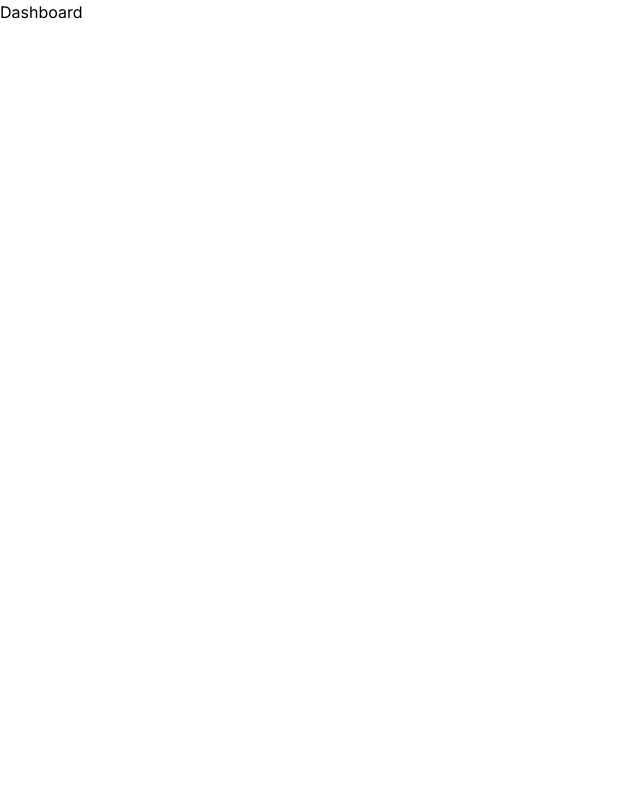
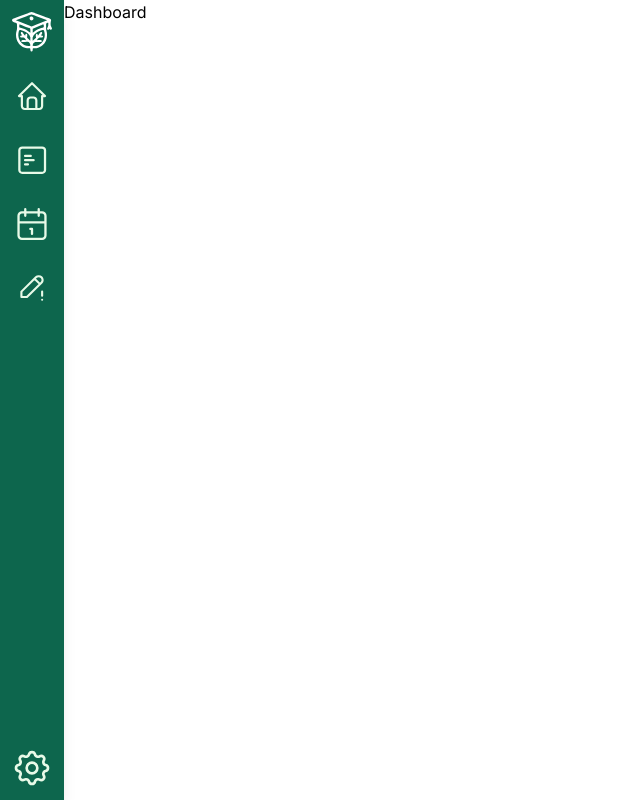
Before and after one commit to raphaelsanchez0/assignmint, a Next.js app: page /dashboard in a window 1280 px wide. Shown: the whole page, without its empty margins (0-640 px from the left). Built offline with nearby package versions, Linux system fonts and the light colour scheme.

Commit message:
fixed the issue where the navbar was covering <main/> content

```diff
--- a/app/_components/SideBar/SideBar.tsx
+++ b/app/_components/SideBar/SideBar.tsx
@@ -1,3 +1,4 @@
+"use client"
 import Image from 'next/image'
 import Link from "next/link"
 
@@ -8,12 +9,16 @@ import iconCalendar from "../../_assets/icons/calendar.svg"
 import iconPencil from "../../_assets/icons/pencil.svg"
 import iconSettings from "../../_assets/icons/settings.svg"
 
+import { usePathname } from 'next/navigation'
+
 const Sidebar = () => {
+    const pathname = usePathname()
+    if (pathname === "/") return <> </>
     const sideBarIconStyle = `relative flex items-center justify-center
                               h-12 w-12 mt-2 mb-2 mx-auto hover:color-white`
 
     return (
-        <div className="md:fixed md:top-0 md:left-0 md:h-screen md:w-16
+        <div className=" md:top-0 md:left-0 md:h-screen md:w-16
                         md:flex md:flex-col
                         bg-primary text-white shadow-lg">
             <SideBarIcon icon={iconLogo} alt="logo" width={40}
--- a/app/globals.css
+++ b/app/globals.css
@@ -2,9 +2,6 @@
 @tailwind components;
 @tailwind utilities;
 
-@layer components{
-  .sidebar-icon{
-    @apply relative flex items-center justify-center
-           h-12 w-12 mt-2 mb-2 mx-auto
-  }
+.layout {
+  @apply flex
 }
--- a/app/layout.tsx
+++ b/app/layout.tsx
@@ -1,6 +1,7 @@
 import type { Metadata } from 'next'
 import { Inter } from 'next/font/google'
 import './globals.css'
+import Sidebar from './_components/SideBar/SideBar'
 
 const inter = Inter({ subsets: ['latin'] })
 
@@ -16,7 +17,12 @@ export default function RootLayout({
 }) {
   return (
     <html lang="en">
-      <body className={inter.className}>{children}</body>
+      <body className={inter.className}>
+        <div className="flex">
+          <Sidebar />
+          <main>{children}</main>
+        </div>
+      </body>
     </html>
   )
 }
--- a/app/page.tsx
+++ b/app/page.tsx
@@ -4,7 +4,7 @@ import Sidebar from "./_components/SideBar/SideBar";
 export default function Home() {
   return (
     <div className="flex ">
-      <Sidebar />
+
     </div>
   )
 }
--- a/tailwind.config.ts
+++ b/tailwind.config.ts
@@ -10,7 +10,8 @@ const config: Config = {
   theme: {
     extend: {
       colors: {
-        primary: '#0D664D'
+        'primary': '#0D664D',
+        'off-black': '353535'
       },
     },
   },
```
